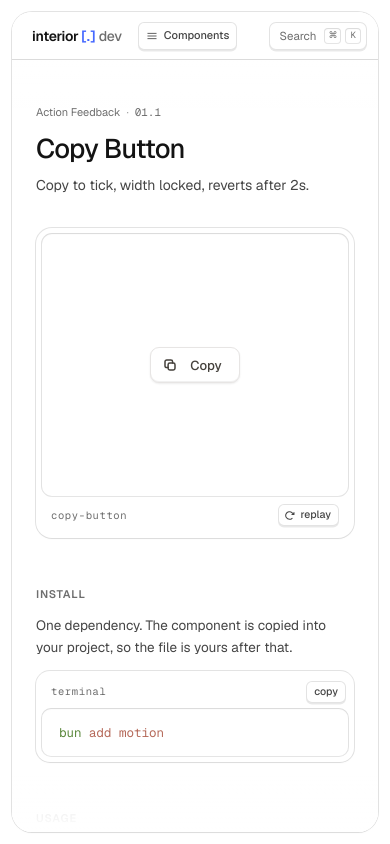
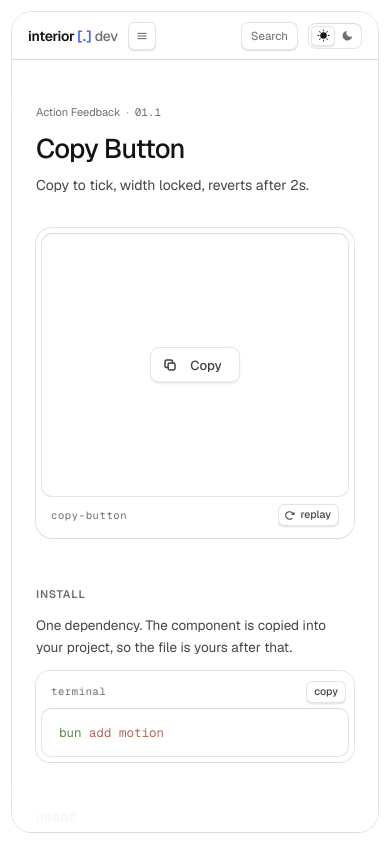
Before and after one commit to ddoemonn/interior, a Next.js app: page /docs/copy-button in a window 390 px wide. Built offline with nearby package versions, Linux system fonts and the light colour scheme.

Commit message:
docs header fits mobile

```diff
--- a/app/docs/layout.tsx
+++ b/app/docs/layout.tsx
@@ -20,8 +20,8 @@ export default function DocsLayout({
       </aside>
 
       <div className="min-w-0 flex-1">
-        <div className="mat-panel scroll-inset h-full overflow-y-auto overscroll-contain rounded-[20px]">
-          <header className="sticky top-0 z-20 flex h-12 items-center gap-4 border-b border-hairline bg-panel/85 px-5 backdrop-blur-md">
+        <div className="mat-panel scroll-inset h-full overflow-y-auto overflow-x-hidden overscroll-contain rounded-[20px]">
+          <header className="sticky top-0 z-20 flex h-12 items-center gap-2.5 border-b border-hairline bg-panel/85 px-4 backdrop-blur-md sm:gap-4 sm:px-5">
             <Link href="/docs" className="lg:hidden">
               <Logo size={14} />
             </Link>
--- a/components/site/launcher.tsx
+++ b/components/site/launcher.tsx
@@ -16,10 +16,10 @@ export function LauncherButton() {
       type="button"
       onClick={() => window.dispatchEvent(new Event(LAUNCH))}
       aria-label="Search components"
-      className="mat-cap press flex h-7 items-center gap-2 rounded-[7px] pl-2.5 pr-1.5 text-[11.5px] text-ink-3 hover:text-ink-2"
+      className="mat-cap press flex h-7 items-center gap-2 rounded-[7px] pl-2.5 pr-2.5 text-[11.5px] text-ink-3 hover:text-ink-2 sm:pr-1.5"
     >
       Search
-      <span className="flex items-center gap-1">
+      <span className="hidden items-center gap-1 sm:flex">
         <kbd className="mat-well grid h-[16px] min-w-[16px] place-items-center rounded-[4px] px-1 font-mono text-[9px] text-ink-3">
           ⌘
         </kbd>
--- a/components/site/mobile-nav.tsx
+++ b/components/site/mobile-nav.tsx
@@ -101,7 +101,7 @@ export function MobileNav() {
             strokeLinecap="round"
           />
         </svg>
-        Components
+        <span className="hidden sm:inline">Components</span>
       </button>
 
       {host ? createPortal(overlay, host) : null}
```
